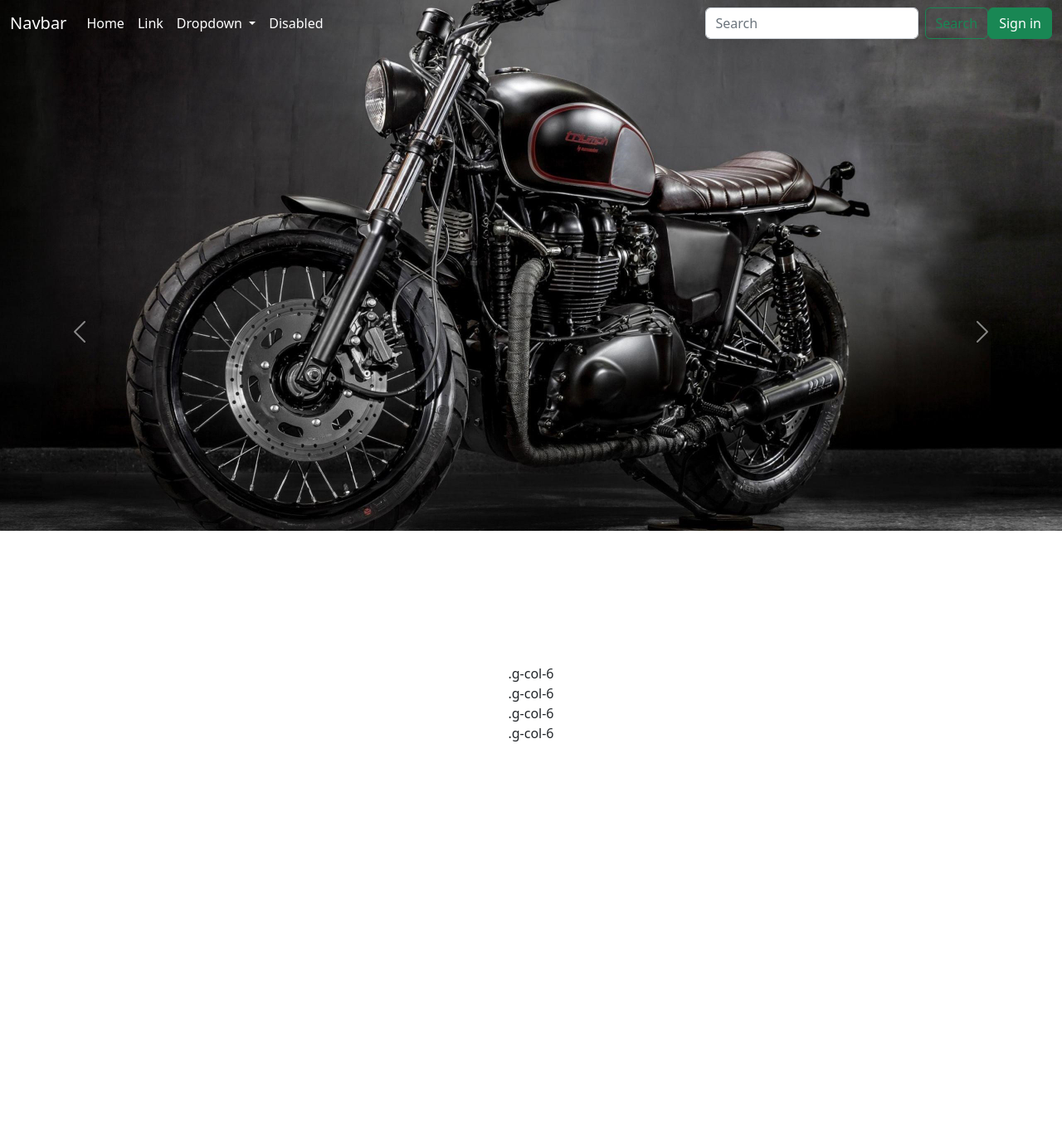
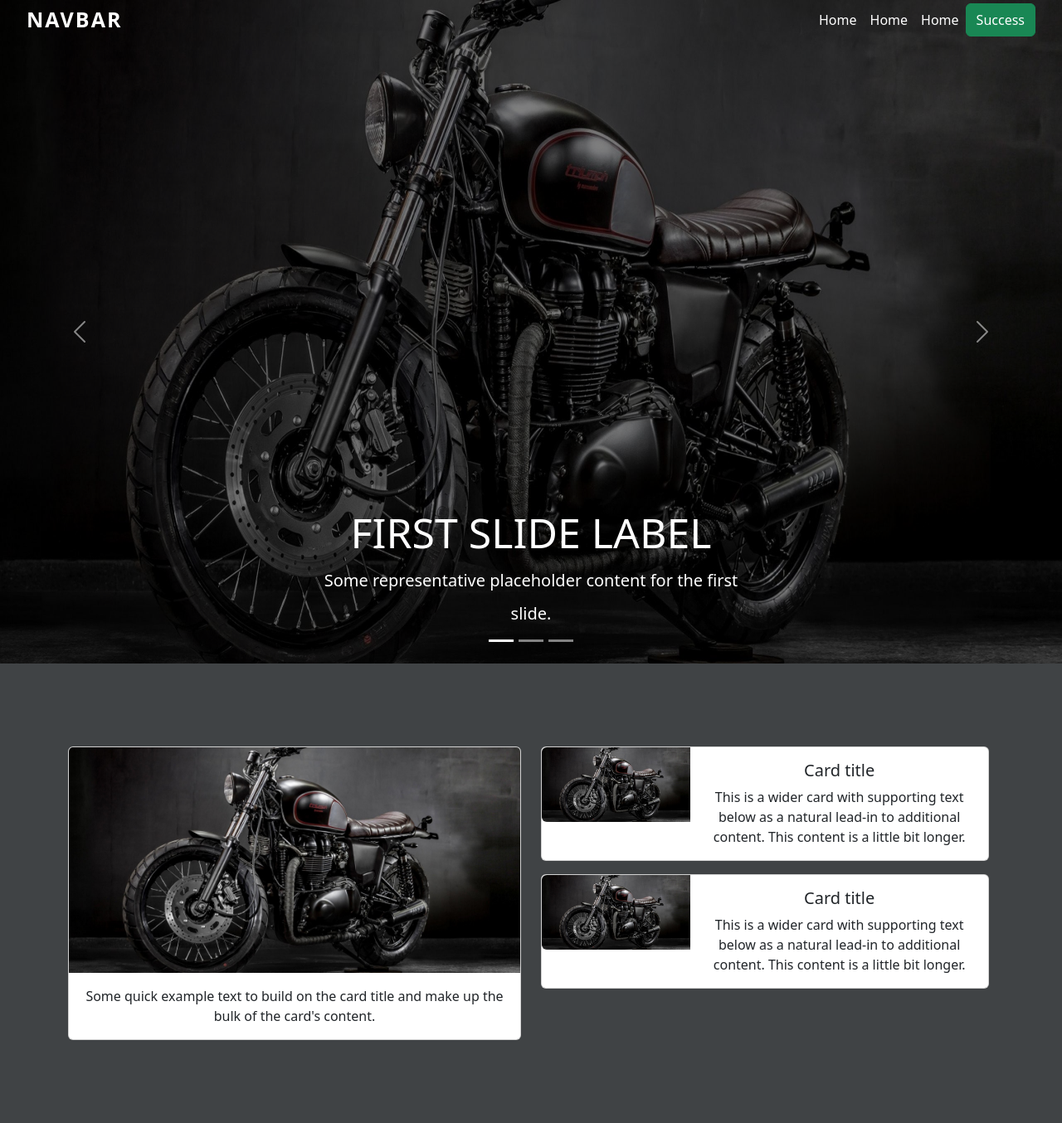
Before and after one commit to emmirfahrezi/pw2024_tubes_233040054, a PHP site: page /halaman.php in a window 1280 px wide. Shown: the whole page at 83% size. Before the commit the page ends 894 px from the top, so only its background shows below. Run offline with PHP 8.4, Linux system fonts and the light colour scheme.

Commit message:
landingpage

```diff
--- /dev/null
+++ b/csshalaman/halaman.css
@@ -0,0 +1,96 @@
+.navbar {
+    background-color: #e3f2fd;
+    position: fixed;
+    padding: 0 20px;
+    width: 100%;
+    z-index: 1000;
+    top: 0;
+    background-color: rgba(255, 255, 255, 0.8);
+}
+
+
+
+.navbar-light, .navbar-brand{
+    font-size: 25px;
+    font-weight: 700;
+    text-transform: uppercase;
+    letter-spacing: 2px;
+
+}
+
+/* .carousel-item {
+    height: 80vh;
+
+} */
+
+.carousel-caption{
+    z-index: 2;
+}
+
+.carousel-caption h5{
+    color: white;
+    font-size: 50px;
+    text-transform: uppercase;
+
+}
+
+.carousel-caption p{
+    color: white;
+    width: 60%;
+    margin: auto;
+    font-size: 20px;
+    line-height: 2;
+}
+
+.carousel-inner::before {
+    content: '';
+    position: absolute;
+    top: 0;
+    left: 0;
+    right: 0;
+    bottom: 0;
+    background-color: rgba(0, 0, 0, 0.5);
+    z-index: 1;
+}
+
+
+
+
+#halaman2{
+    background-color: #404345;
+    padding-top: 100px;
+    padding-bottom: 100px;
+}
+.w-100{
+    height: 100vh;
+}
+
+img .pt{
+    height: 50px;
+}
+
+
+/* responsive */
+@media only screen and (max-width: 768px) {
+    .navbar-light, .navbar-brand{
+        font-size: 20px;
+    }
+    .carousel-caption h5{
+        font-size: 40px;
+
+    }
+    .carousel-caption a{
+        padding: 10px 20px;
+    }
+    .carousel-caption p{
+        width: 100%;
+        line-height: 1.6;
+        font-size: 20px;
+    }
+
+    .carousel-caption{
+        top: 50%;
+    }
+
+
+}
--- a/halaman.php
+++ b/halaman.php
@@ -6,88 +6,69 @@
     <meta name="viewport" content="width=device-width, initial-scale=1">
     <title>monav classic</title>
     <link href="https://cdn.jsdelivr.net/npm/bootstrap@5.2.3/dist/css/bootstrap.min.css" rel="stylesheet" integrity="sha384-rbsA2VBKQhggwzxH7pPCaAqO46MgnOM80zW1RWuH61DGLwZJEdK2Kadq2F9CUG65" crossorigin="anonymous">
-    <style>
-        body {}
-
-        .navbar {
-            background-color: #e3f2fd;
-            position: fixed;
-            width: 100%;
-            z-index: 1000;
-            top: 0;
-            background-color: rgba(255, 255, 255, 0.8);
-        }
-
-        .carousel-item {
-            height: 100vh;
-        }
-
-        .carousel-item .display-4 {
-            margin-top: 500px;
-        }
-    </style>
+    <link rel="stylesheet" href="csshalaman/halaman.css">
 </head>
 
 <body>
-    <nav>
-        <nav class="navbar navbar-expand-lg bg-transparent">
+    <nav class="navbar navbar-expand-lg bg-transparent navbar-dark">
         <div class="container-fluid">
-                <a class="navbar-brand text-white" href="#">Navbar</a>
-                <button class="navbar-toggler" type="button" data-bs-toggle="collapse" data-bs-target="#navbarSupportedContent" aria-controls="navbarSupportedContent" aria-expanded="false" aria-label="Toggle navigation">
+            <a class="navbar-brand" href="#">Navbar</a>
+            <button class="navbar-toggler" type="button" data-bs-toggle="collapse" data-bs-target="#navbarNav" aria-controls="navbarNav" aria-expanded="false" aria-label="Toggle navigation">
                 <span class="navbar-toggler-icon"></span>
             </button>
-                <div class="collapse navbar-collapse" id="navbarSupportedContent">
-                    <ul class="navbar-nav me-auto mb-2 mb-lg-0">
+            <div class="collapse navbar-collapse" id="navbarNav">
+                <ul class="navbar-nav ms-auto text-center ">
                     <li class="nav-item">
-                            <a class="nav-link active text-white" aria-current="page" href="#">Home</a>
+                        <a class="nav-link active" aria-current="page" href="#">Home</a>
                     </li>
                     <li class="nav-item">
-                            <a class="nav-link text-white" href="#">Link</a>
-                        </li>
-                        <li class="nav-item dropdown">
-                            <a class="nav-link dropdown-toggle  text-white" href="#" role="button" data-bs-toggle="dropdown" aria-expanded="false">
-                                Dropdown
-                            </a>
-                            <ul class="dropdown-menu">
-                                <li><a class="dropdown-item text-white" href="#">Action</a></li>
-                                <li><a class="dropdown-item text-white" href="#">Another action</a></li>
-                                <li>
-                                    <hr class="dropdown-divider text-white">
-                                </li>
-                                <li><a class="dropdown-item text-white" href="#">Something else here</a></li>
-                            </ul>
+                        <a class="nav-link active" aria-current="page" href="#">Home</a>
                     </li>
                     <li class="nav-item">
-                            <a class="nav-link disabled text-white">Disabled</a>
+                        <a class="nav-link active" aria-current="page" href="#">Home</a>
                     </li>
+
+                    <button type="button" class="btn btn-success">Success</button>
+
                 </ul>
-                    <form class="d-flex" role="search">
-                        <input class="form-control me-2" type="search" placeholder="Search" aria-label="Search">
-                        <button class="btn btn-outline-success" type="submit">Search</button>
-                    </form>
-                    <button type="button" class="btn btn-success">Sign in</button>
             </div>
         </div>
     </nav>
-    </nav>
     <section class="halamansec">
-        <div id="carouselExampleInterval" class="carousel slide" data-bs-ride="carousel">
+        <div id="carouselExampleCaptions" class="carousel slide" data-bs-ride="false">
+            <div class="carousel-indicators">
+                <button type="button" data-bs-target="#carouselExampleCaptions" data-bs-slide-to="0" class="active" aria-current="true" aria-label="Slide 1"></button>
+                <button type="button" data-bs-target="#carouselExampleCaptions" data-bs-slide-to="1" aria-label="Slide 2"></button>
+                <button type="button" data-bs-target="#carouselExampleCaptions" data-bs-slide-to="2" aria-label="Slide 3"></button>
+            </div>
             <div class="carousel-inner">
-                <div class="carousel-item active" data-bs-interval="10000">
+                <div class="carousel-item active">
                     <img src="slide1.jpg" class="d-block w-100" alt="...">
+                    <div class="carousel-caption ">
+                        <h5>First slide label</h5>
+                        <p>Some representative placeholder content for the first slide.</p>
                     </div>
-                <div class="carousel-item" data-bs-interval="2000">
+                </div>
+                <div class="carousel-item">
                     <img src="slide2.jpg" class="d-block w-100" alt="...">
+                    <div class="carousel-caption ">
+                        <h5>Second slide label</h5>
+                        <p>Some representative placeholder content for the second slide.</p>
+                    </div>
                 </div>
                 <div class="carousel-item">
                     <img src="slide3.jpg" class="d-block w-100" alt="...">
+                    <div class="carousel-caption">
+                        <h5>Third slide label</h5>
+                        <p>Some representative placeholder content for the third slide.</p>
                     </div>
                 </div>
-            <button class="carousel-control-prev" type="button" data-bs-target="#carouselExampleInterval" data-bs-slide="prev">
+            </div>
+            <button class="carousel-control-prev" type="button" data-bs-target="#carouselExampleCaptions" data-bs-slide="prev">
                 <span class="carousel-control-prev-icon" aria-hidden="true"></span>
                 <span class="visually-hidden">Previous</span>
             </button>
-            <button class="carousel-control-next" type="button" data-bs-target="#carouselExampleInterval" data-bs-slide="next">
+            <button class="carousel-control-next" type="button" data-bs-target="#carouselExampleCaptions" data-bs-slide="next">
                 <span class="carousel-control-next-icon" aria-hidden="true"></span>
                 <span class="visually-hidden">Next</span>
             </button>
@@ -95,15 +76,62 @@
 
     </section>
 
-    <section class="halaman2 v-100">
-        <div class="grid text-center">
-            <div class="g-col-6">.g-col-6</div>
-            <div class="g-col-6">.g-col-6</div>
 
-            <div class="g-col-6">.g-col-6</div>
-            <div class="g-col-6">.g-col-6</div>
+
+    <section id="halaman2">
+        <div class="container text-center">
+            <div class="row gy-4">
+                <div class="col-md-6">
+                    <div class="card" ">
+                        <img src=" slide1.jpg" class="card-img-top" alt="...">
+                        <div class="card-body">
+                            <p class="card-text">Some quick example text to build on the card title and make up the bulk of the card's content.</p>
                         </div>
+                    </div>
+                </div>
+                <div class="col-md-6">
+                    <div class="card mb-3" style="max-width: 540px;">
+                        <div class="row g-0">
+                            <div class="col-md-4">
+                                <img src="slide1.jpg" class="img-fluid rounded-start" alt="...">
+                            </div>
+                            <div class="col-md-8">
+                                <div class="card-body">
+                                    <h5 class="card-title">Card title</h5>
+                                    <p class="card-text">This is a wider card with supporting text below as a natural lead-in to additional content. This content is a little bit longer.</p>
+
+                                </div>
+                            </div>
+                        </div>
+                    </div>
+                    <div class="card mb-3" style="max-width: 540px;">
+                        <div class="row g-0">
+                            <div class="col-md-4">
+                                <img src="slide1.jpg" class="img-fluid rounded-start" alt="...">
+                            </div>
+                            <div class="col-md-8">
+                                <div class="card-body">
+                                    <h5 class="card-title">Card title</h5>
+                                    <p class="card-text">This is a wider card with supporting text below as a natural lead-in to additional content. This content is a little bit longer.</p>
+                                </div>
+                            </div>
+                        </div>
+                    </div>
+
+
+
+                </div>
+
+            </div>
+        </div>
+
     </section>
+
+    <section id="gallery">
+
+
+    </section>
+
     <script src="https://cdn.jsdelivr.net/npm/bootstrap@5.2.3/dist/js/bootstrap.bundle.min.js" integrity="sha384-kenU1KFdBIe4zVF0s0G1M5b4hcpxyD9F7jL+jjXkk+Q2h455rYXK/7HAuoJl+0I4" crossorigin="anonymous"></script>
 </body>
 
```
Lines whose indentation alone changed are shown as unchanged.
